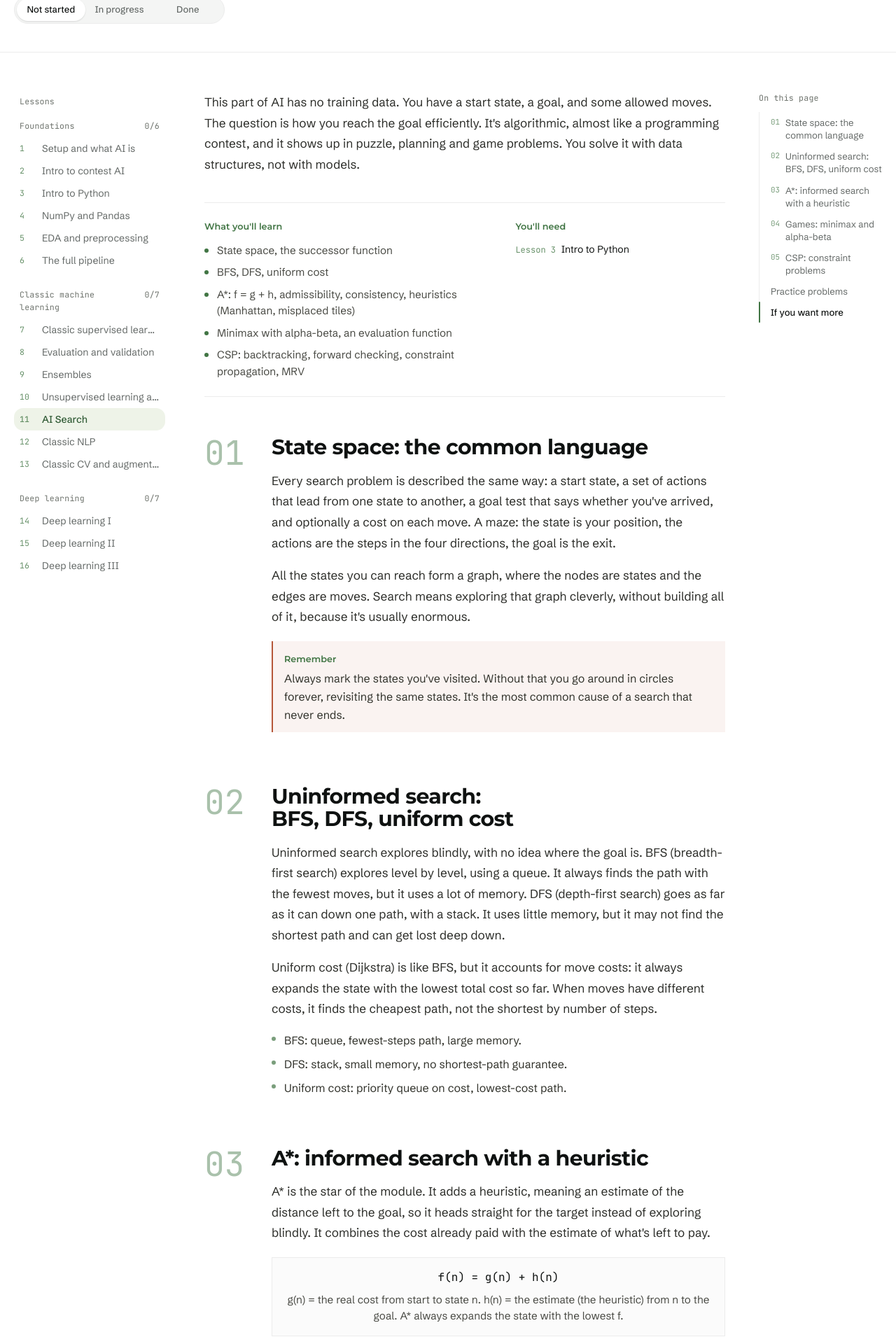
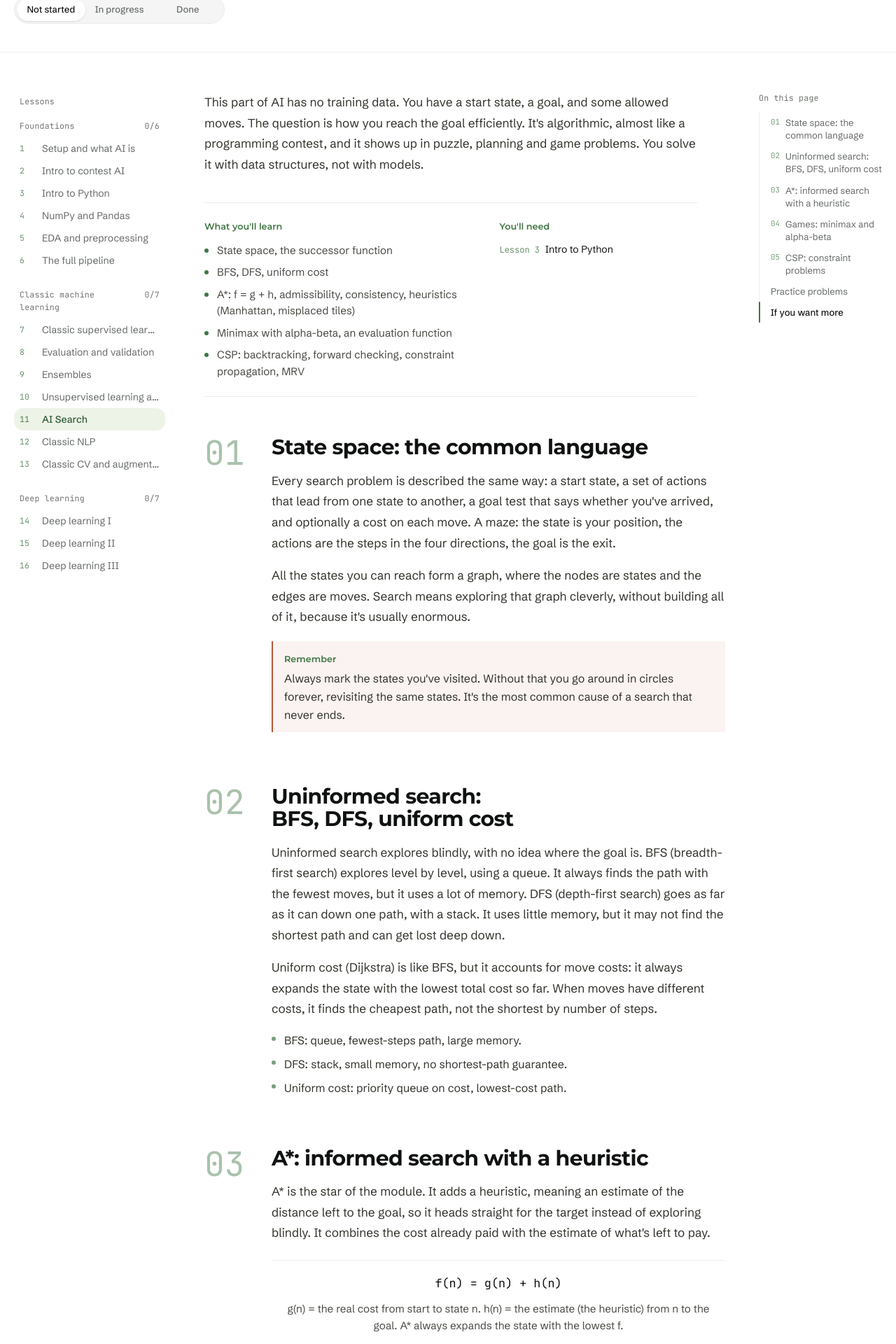
Before and after one commit to RaduGoga/platforma-vianu-ai, a Next.js app: page /en/programa/ai-search in a window 1280 px wide. Shown: the part 353-2273 px from the top of the page at 70% size. Built offline with nearby package versions, Linux system fonts and the light colour scheme.

Commit message:
tipografie lectii

```diff
--- a/src/app/globals.css
+++ b/src/app/globals.css
@@ -86,6 +86,11 @@
   /* cerneala de corp pentru lecții și texte lungi (un singur token, ca să se
      poata schimba dintr-un loc, ex. la un dark mode) */
   --prose: #33342d;
+
+  /* lățimea coloanei de text din lecții: ~70 de caractere pe rând la mărimea
+     corpului, ca la articolele de pe distill.pub; peste atât, ochiul pierde
+     începutul rândului următor */
+  --measure: 44rem;
 
   /* blocuri de cod: fundal închis + paletă de tokeni pentru highlight */
   --code-bg: #1f2b26;
@@ -286,7 +291,7 @@ html {
   font-family: var(--font-sans);
   font-size: 1.075rem;
   line-height: 1.72;
-  color: #2e2f2b;
+  color: var(--prose);
 }
 .lesson-prose p {
   margin-bottom: 1.05rem;
@@ -295,12 +300,26 @@ html {
   color: var(--foreground);
   font-weight: 600;
 }
-.lesson-prose code {
+/* numele de funcții și de variabile din text, la mono, pe un fond abia
+   vizibil: se recunosc fără să rupă rândul. Doar clasa, nu orice <code>,
+   ca blocurile de cod din <pre> să nu fie atinse. */
+.inline-code {
   font-family: var(--font-mono);
-  font-size: 0.9em;
+  font-size: 0.88em;
+  color: var(--foreground);
   background: var(--secondary);
-  padding: 0.1em 0.35em;
+  padding: 0.08em 0.35em;
   border-radius: 5px;
+  white-space: nowrap;
+}
+
+/* legenda unui bloc de cod sau a unei figuri: mică și liniștită, ca să nu
+   concureze cu textul */
+.caption {
+  font-family: var(--font-sans);
+  font-size: 0.84rem;
+  line-height: 1.5;
+  color: var(--muted-foreground);
 }
 
 /* ————— mișcare —————
--- a/src/components/code-block.tsx
+++ b/src/components/code-block.tsx
@@ -100,7 +100,7 @@ export function CodeBlock({
           )}
         </button>
       </div>
-      {caption && <figcaption className="kicker mt-2">{caption}</figcaption>}
+      {caption && <figcaption className="caption mt-2">{caption}</figcaption>}
     </figure>
   );
 }
--- /dev/null
+++ b/src/components/inline.tsx
@@ -0,0 +1,17 @@
+import type { ReactNode } from "react";
+
+// Marcajul inline din textul lecțiilor: `cod` devine <code>. Restul textului
+// rămâne cum e scris. Backtick-urile neînchise se afișează ca atare.
+export function renderInline(text: string): ReactNode {
+  if (!text.includes("`")) return text;
+  const parts = text.split(/(`[^`]+`)/g);
+  return parts.map((part, i) =>
+    part.length > 2 && part.startsWith("`") && part.endsWith("`") ? (
+      <code key={i} className="inline-code" translate="no">
+        {part.slice(1, -1)}
+      </code>
+    ) : (
+      part
+    )
+  );
+}
--- a/src/components/lesson-brief.tsx
+++ b/src/components/lesson-brief.tsx
@@ -23,7 +23,7 @@ export function LessonBrief({ m, toc }: { m: Module; toc: TocEntry[] }) {
     .filter((x): x is Module => Boolean(x));
 
   return (
-    <div className="mt-10 max-w-3xl border-y border-border">
+    <div className="mt-10 max-w-[var(--measure)] border-y border-border">
       <div className="grid gap-x-10 gap-y-7 py-6 sm:grid-cols-[1.35fr_1fr]">
         <div>
           <div className="kicker">{t("Ce înveți", "What you'll learn")}</div>
--- a/src/components/lesson-view.tsx
+++ b/src/components/lesson-view.tsx
@@ -9,6 +9,7 @@ import { typeLabel } from "@/data/resources";
 import { RecordVisit } from "@/components/record-visit";
 import { LessonNav } from "@/components/lesson-nav";
 import { CodeBlock } from "@/components/code-block";
+import { renderInline } from "@/components/inline";
 import { LessonBrief } from "@/components/lesson-brief";
 import { LessonDoneRow, LessonStatusControl } from "@/components/lesson-status";
 import { LessonToc, type TocEntry } from "@/components/lesson-toc";
@@ -126,8 +127,8 @@ export function LessonView({
           <LessonNav currentCode={m.code} variant="drawer" />
           {lesson ? (
             <>
-              <p className="lesson-prose max-w-3xl text-xl leading-relaxed text-foreground">
-                {lesson.intro}
+              <p className="lesson-prose max-w-[var(--measure)] text-xl leading-relaxed text-foreground">
+                {renderInline(lesson.intro)}
               </p>
 
               <LessonBrief m={m} toc={toc} />
@@ -317,12 +318,12 @@ function SectionBody({ section }: { section: LessonSection }) {
   const t = useT();
   if (section.blocks && section.blocks.length > 0) {
     return (
-      <div className="mt-4 max-w-3xl">
+      <div className="lesson-body mt-4 max-w-[var(--measure)]">
         {section.blocks.map((b, i) => {
           if ("p" in b)
             return (
               <div key={i} className="lesson-prose">
-                <p>{b.p}</p>
+                <p>{renderInline(b.p)}</p>
               </div>
             );
           if ("list" in b)
@@ -331,7 +332,7 @@ function SectionBody({ section }: { section: LessonSection }) {
                 {b.list.map((li, j) => (
                   <li key={j} className="serif flex gap-3 leading-relaxed text-[color:var(--prose)]">
                     <span className="mt-2 h-1.5 w-1.5 shrink-0 rounded-full bg-primary/70" />
-                    {li}
+                    <span>{renderInline(li)}</span>
                   </li>
                 ))}
               </ul>
@@ -344,7 +345,7 @@ function SectionBody({ section }: { section: LessonSection }) {
                     <span className="mt-0.5 font-mono text-xs text-primary">
                       {String(j + 1).padStart(2, "0")}
                     </span>
-                    {st}
+                    <span>{renderInline(st)}</span>
                   </li>
                 ))}
               </ol>
@@ -358,16 +359,20 @@ function SectionBody({ section }: { section: LessonSection }) {
                 className="my-5 border-l-2 border-[color:var(--clay)] bg-[color:color-mix(in_srgb,var(--clay)_7%,var(--card))] py-3 pl-4 pr-4"
               >
                 <span className="kicker text-[color:var(--clay)]">{t("Reține", "Remember")}</span>
-                <p className="serif mt-1 leading-relaxed text-[color:var(--prose)]">{b.note}</p>
+                <p className="serif mt-1 leading-relaxed text-[color:var(--prose)]">{renderInline(b.note)}</p>
               </aside>
             );
           if ("formula" in b)
             return (
-              <figure key={i} className="my-5 border border-border bg-secondary/40 px-4 py-4">
-                <div className="overflow-x-auto text-center font-mono text-base text-foreground">
+              <figure key={i} className="my-6 border-y border-border py-5">
+                <div className="overflow-x-auto text-center font-mono text-[1.05rem] text-foreground">
                   {b.formula}
                 </div>
-                {b.explain && <figcaption className="sidenote mt-2 text-center">{b.explain}</figcaption>}
+                {b.explain && (
+                  <figcaption className="sidenote mx-auto mt-3 max-w-prose text-center">
+                    {renderInline(b.explain)}
+                  </figcaption>
+                )}
               </figure>
             );
           return null;
@@ -379,13 +384,13 @@ function SectionBody({ section }: { section: LessonSection }) {
   return (
     <>
       {section.paragraphs && section.paragraphs.length > 0 && (
-        <div className="lesson-prose mt-4 max-w-3xl">
+        <div className="lesson-prose mt-4 max-w-[var(--measure)]">
           {section.paragraphs.map((p, j) => (
-            <p key={j}>{p}</p>
+            <p key={j}>{renderInline(p)}</p>
           ))}
         </div>
       )}
-      {section.code && <CodeBlock code={section.code} className="mt-5 max-w-3xl" />}
+      {section.code && <CodeBlock code={section.code} className="mt-5 max-w-[var(--measure)]" />}
     </>
   );
 }
```
